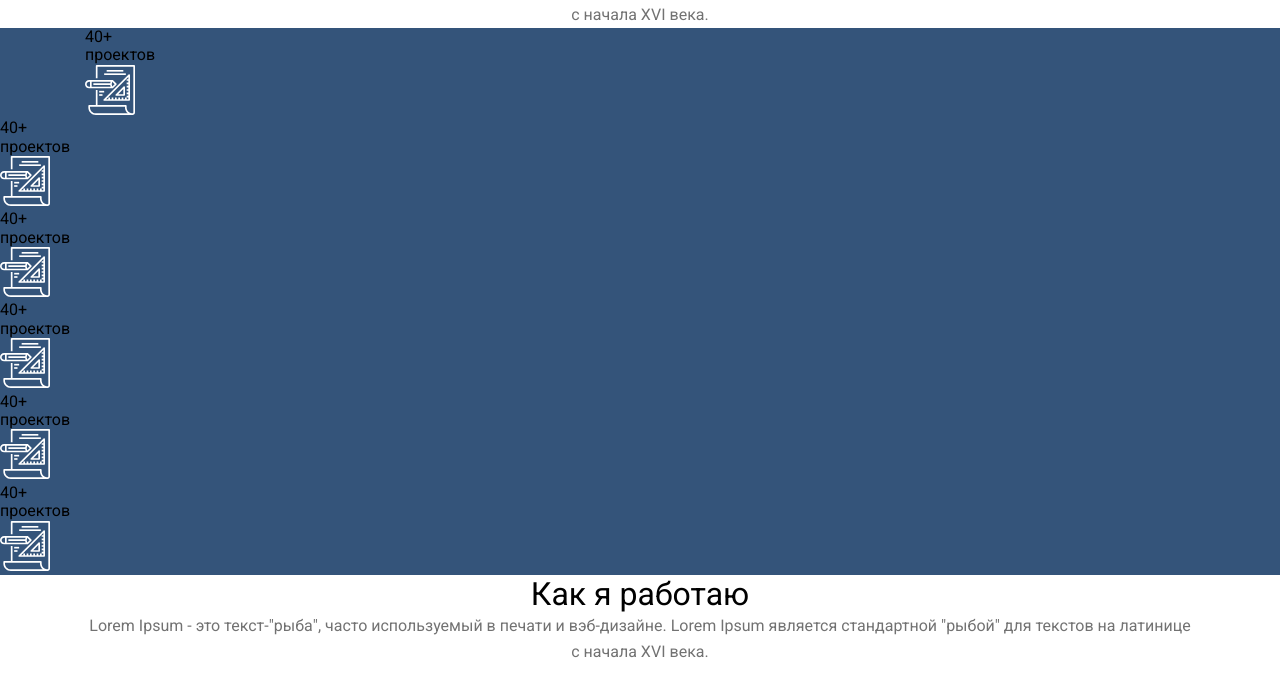
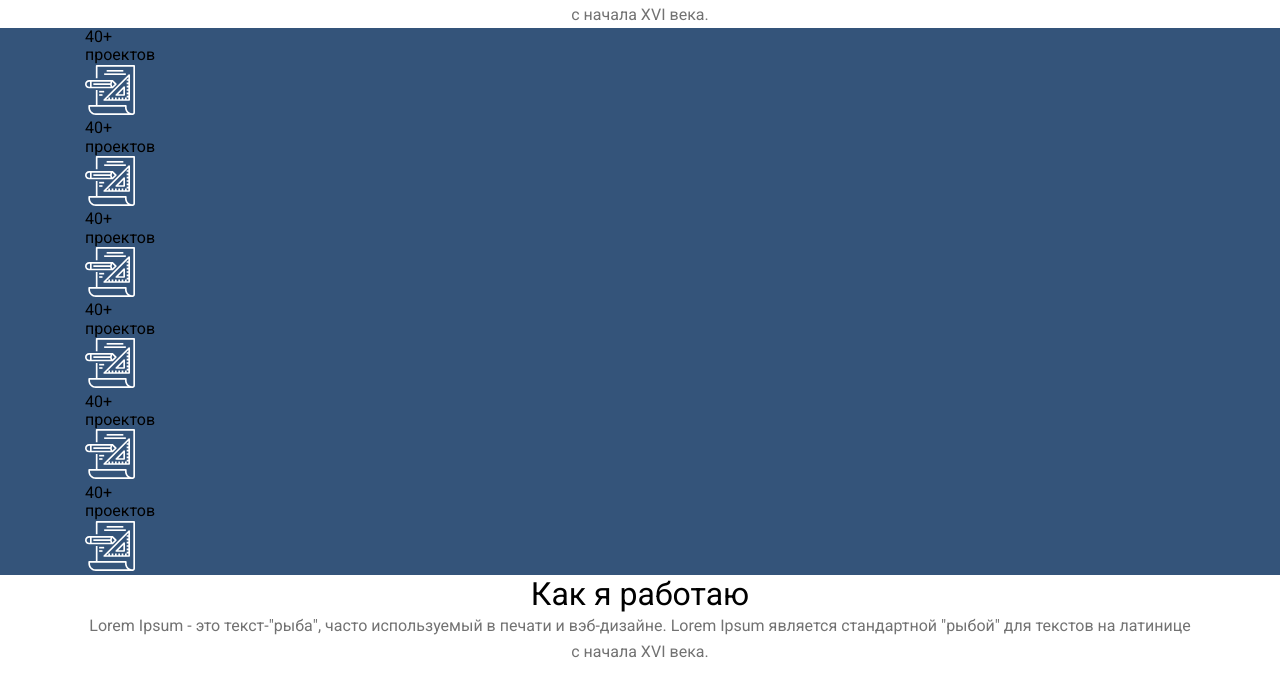
Before and after one commit to Alinalunalinochka/Simple-site-first-, a plain HTML site: page index.html in a window 1280 px wide. Shown: the part 759-1456 px from the top of the page. Drawn offline with Linux system fonts and the light colour scheme; grey boxes are pictures that could not be loaded.

Commit message:
исправилa

```diff
--- a/index.html
+++ b/index.html
@@ -71,8 +71,9 @@
       <div class="container">
         <h2 class="visually-hidden">Мой опыт работы</h2>
 
+
         <div class="experience-item">
-          <div class="experience-item__description"></div>
+          <div class="experience-item__description">
             <p class="experience-item__title">40+</p>
             <p class="experience-item__text">проектов</p>
           </div>
@@ -82,7 +83,7 @@
         </div>
 
         <div class="experience-item">
-        <div class="experience-item__description"></div>
+          <div class="experience-item__description">
             <p class="experience-item__title">40+</p>
             <p class="experience-item__text">проектов</p>
           </div>
@@ -92,7 +93,7 @@
         </div>
 
         <div class="experience-item">
-        <div class="experience-item__description"></div>
+          <div class="experience-item__description">
             <p class="experience-item__title">40+</p>
             <p class="experience-item__text">проектов</p>
           </div>
@@ -102,7 +103,7 @@
         </div>
 
         <div class="experience-item">
-        <div class="experience-item__description"></div>
+          <div class="experience-item__description">
             <p class="experience-item__title">40+</p>
             <p class="experience-item__text">проектов</p>
           </div>
@@ -112,7 +113,7 @@
         </div>
 
         <div class="experience-item">
-        <div class="experience-item__description"></div>
+          <div class="experience-item__description">
             <p class="experience-item__title">40+</p>
             <p class="experience-item__text">проектов</p>
           </div>
@@ -122,7 +123,7 @@
         </div>
 
         <div class="experience-item">
-        <div class="experience-item__description"></div>
+          <div class="experience-item__description">
             <p class="experience-item__title">40+</p>
             <p class="experience-item__text">проектов</p>
           </div>
@@ -130,9 +131,8 @@
             <img src="pictures/Group.svg" alt="img">
           </div>
         </div>
+      </div>
 
-
-      </div>
     </section>
 
     <section class="process section">
@@ -148,12 +148,9 @@
           allow="accelerometer; autoplay; clipboard-write; encrypted-media; gyroscope; picture-in-picture"
           allowfullscreen></iframe>
       </div>
-
     </section>
 
-
  </main>
-
 
  <footer class="footer">
     <div class="container">
```
Lines whose indentation alone changed are shown as unchanged.
